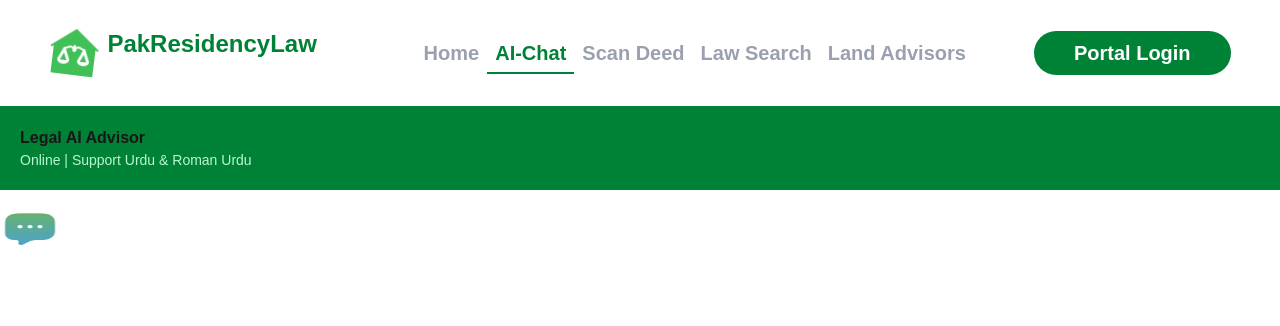
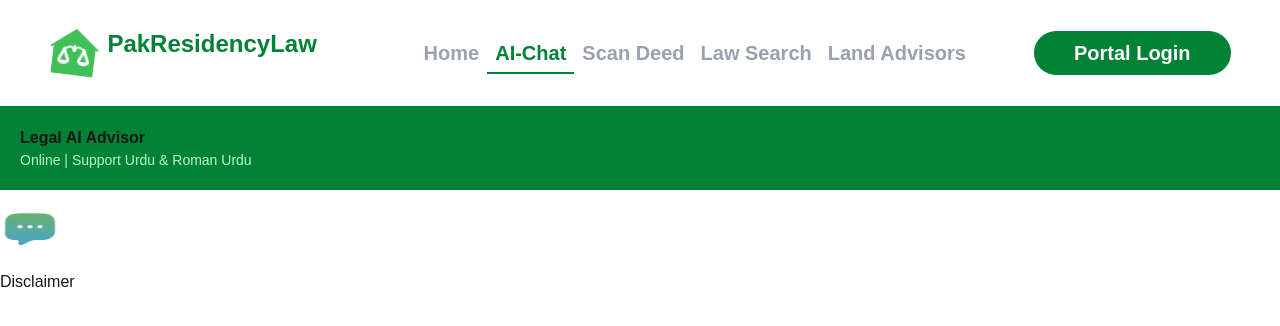
Before and after one commit to M-Aziz-Ahmed/pak-residency-law, a Next.js app: page /portfollio/AiChat in a window 1280 px wide. Shown: the top 326 px of the page. Built offline with nearby package versions, Linux system fonts and the light colour scheme.

Commit message:
NOCHANGPUSH

```diff
--- a/app/components/port/AiChat.jsx
+++ b/app/components/port/AiChat.jsx
@@ -12,7 +12,7 @@ export default function AiChat() {
                  <img src="/message.png" alt="icon message" className="py-5 w-15 h-20 items-center justify-center"/>
                 </div>
                 <div className="footer">
-
+<h1>Disclaimer</h1>
                 </div>
             </div>
         </div>
```
